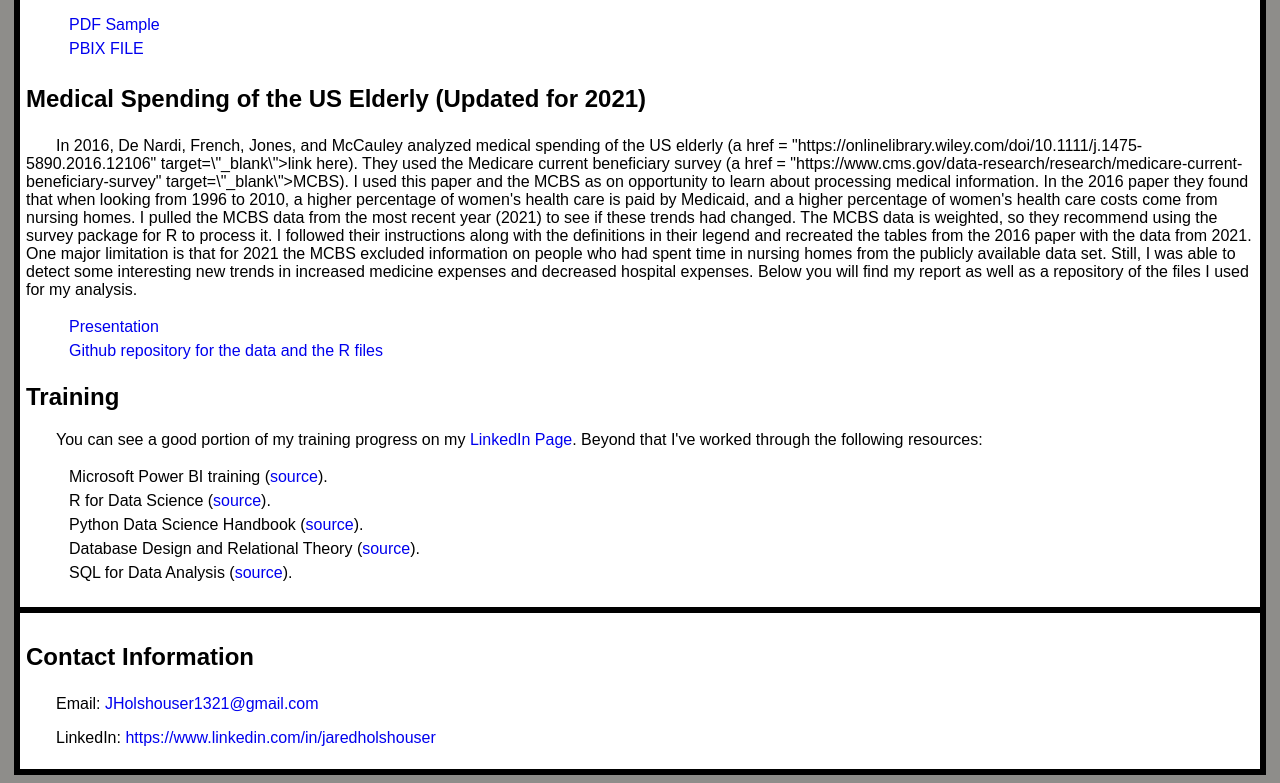
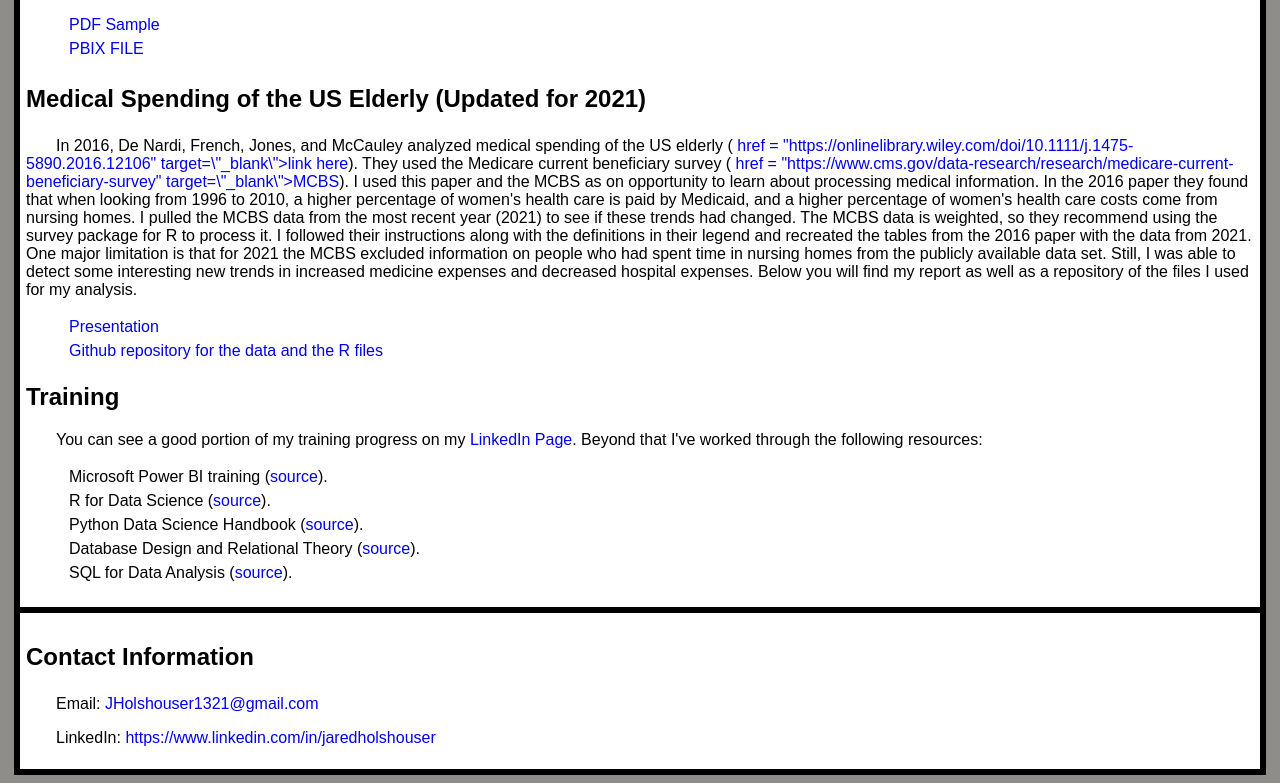
Before and after one commit to JaredHolshouser/JaredHolshouser.github.io, a plain HTML site: page data.html in a window 1280 px wide. Shown: the part 999-1782 px from the top of the page. Drawn offline with Linux system fonts and the light colour scheme.

Commit message:
Update data.html
fixed two broken links

```diff
--- a/data.html
+++ b/data.html
@@ -61,7 +61,7 @@
 
 	<h3>Medical Spending of the US Elderly (Updated for 2021)</h3>
 	<p>
-		In 2016, De Nardi, French, Jones, and McCauley analyzed medical spending of the US elderly (a href = "https://onlinelibrary.wiley.com/doi/10.1111/j.1475-5890.2016.12106" target=\"_blank\">link here</a>). They used the Medicare current beneficiary survey (a href = "https://www.cms.gov/data-research/research/medicare-current-beneficiary-survey" target=\"_blank\">MCBS</a>). I used this paper and the MCBS as on opportunity to learn about processing medical information. In the 2016 paper they found that when looking from 1996 to 2010, a higher percentage of women's health care is paid by Medicaid, and a higher percentage of women's health care costs come from nursing homes. I pulled the MCBS data from the most recent year (2021) to see if these trends had changed. The MCBS data is weighted, so they recommend using the survey package for R to process it. I followed their instructions along with the definitions in their legend and recreated the tables from the 2016 paper with the data from 2021. One major limitation is that for 2021 the MCBS excluded information on people who had spent time in nursing homes from the publicly available data set. Still, I was able to detect some interesting new trends in increased medicine expenses and decreased hospital expenses. Below you will find my report as well as a repository of the files I used for my analysis.
+		In 2016, De Nardi, French, Jones, and McCauley analyzed medical spending of the US elderly (<a> href = "https://onlinelibrary.wiley.com/doi/10.1111/j.1475-5890.2016.12106" target=\"_blank\">link here</a>). They used the Medicare current beneficiary survey (<a> href = "https://www.cms.gov/data-research/research/medicare-current-beneficiary-survey" target=\"_blank\">MCBS</a>). I used this paper and the MCBS as on opportunity to learn about processing medical information. In the 2016 paper they found that when looking from 1996 to 2010, a higher percentage of women's health care is paid by Medicaid, and a higher percentage of women's health care costs come from nursing homes. I pulled the MCBS data from the most recent year (2021) to see if these trends had changed. The MCBS data is weighted, so they recommend using the survey package for R to process it. I followed their instructions along with the definitions in their legend and recreated the tables from the 2016 paper with the data from 2021. One major limitation is that for 2021 the MCBS excluded information on people who had spent time in nursing homes from the publicly available data set. Still, I was able to detect some interesting new trends in increased medicine expenses and decreased hospital expenses. Below you will find my report as well as a repository of the files I used for my analysis.
 	</p>
 	<ul>
 		<li><a href="ASD Presentation" target="_blank">Presentation</a></li>
```
